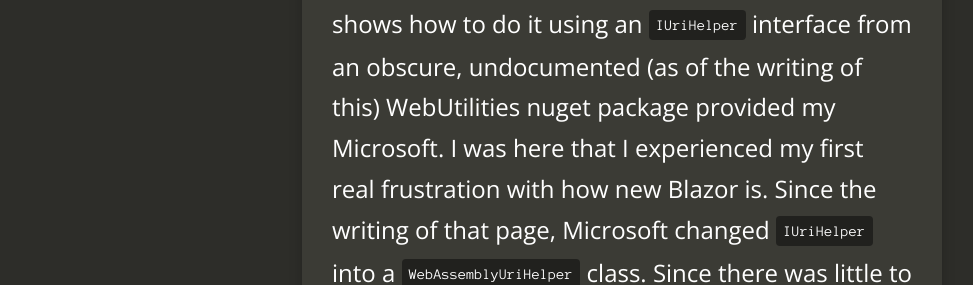
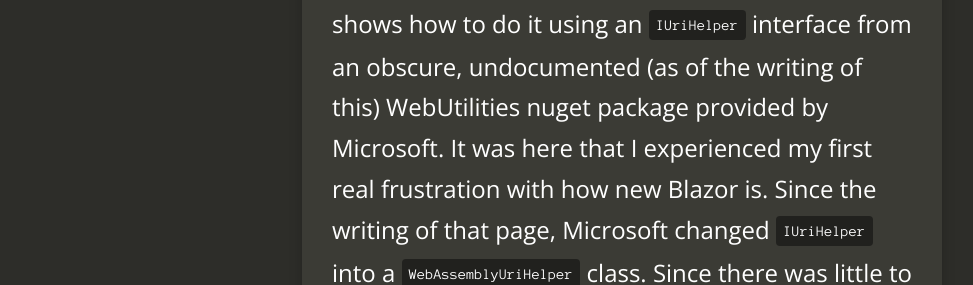
Before and after one commit to ewisted/ewisted.github.io, a Jekyll site: the page built from _posts/2019-04-10-creating-my-first-components.markdown, in a window 1280 px wide and 900 px high, scrolled down 4924 px. Shown: the part 253-538 px from the top of the window, without its empty margins (18-991 px from the left). Built offline with Jekyll 4.4.1, drawn with Linux system fonts in a browser that asks for light colours; nearby versions of some CDN libraries; comment, search, counter and statistics services are not loaded.

Commit message:
Fixed grammatical errors

```diff
--- a/_posts/2019-04-10-creating-my-first-components.markdown
+++ b/_posts/2019-04-10-creating-my-first-components.markdown
@@ -86,7 +86,7 @@ I want to focus on getting the core fuctionality setup rather than the design fo
 Back in the Angular App, the way I handled this was to setup an `onclick` listener on each table row that would call a Typescipt function to route the user to the session page for the row they clicked on. In Blazor, I can implement this in almost the same way.
 
 ### Routing in code
-The first step is to create a new method in the functions section of `SessionsList` to route the user to the `SessionInfo` component. It took me awhile to figure out how to do this in C# code, but after searching for awhile I came across [this page][uri-helper] that shows how to do it using an `IUriHelper` interface from an obscure, undocumented (as of the writing of this) WebUtilities nuget package provided my Microsoft. I was here that I experienced my first real frustration with how new Blazor is. Since the writing of that page, Microsoft changed `IUriHelper` into a `WebAssemblyUriHelper` class. Since there was little to no documentation on this package, it took me awhile to figure that out. But thankfully, once I did, everything worked the way it was supposed to. Here's what I ended up adding to `SessionsList`.
+The first step is to create a new method in the functions section of `SessionsList` to route the user to the `SessionInfo` component. It took me awhile to figure out how to do this in C# code, but after searching for awhile I came across [this page][uri-helper] that shows how to do it using an `IUriHelper` interface from an obscure, undocumented (as of the writing of this) WebUtilities nuget package provided by Microsoft. It was here that I experienced my first real frustration with how new Blazor is. Since the writing of that page, Microsoft changed `IUriHelper` into a `WebAssemblyUriHelper` class. Since there was little to no documentation on this package, it took me awhile to figure that out. But thankfully, once I did, everything worked the way it was supposed to. Here's what I ended up adding to `SessionsList`.
 
 {% highlight cs %}
 ...
```
